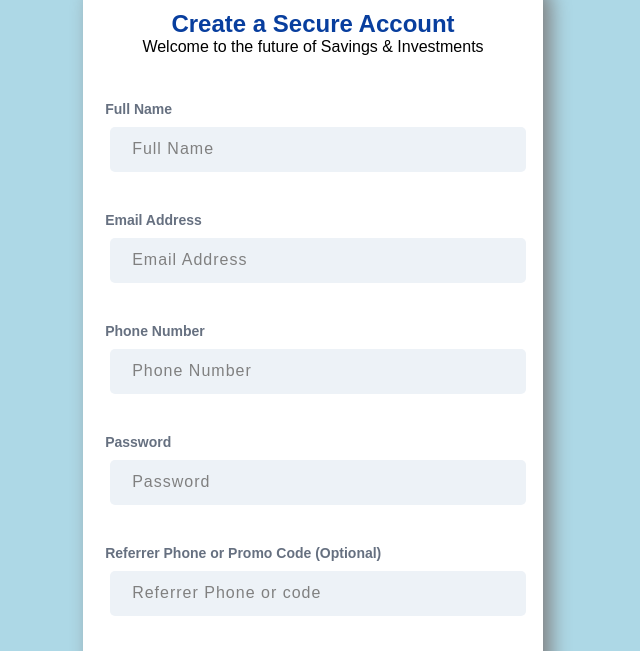
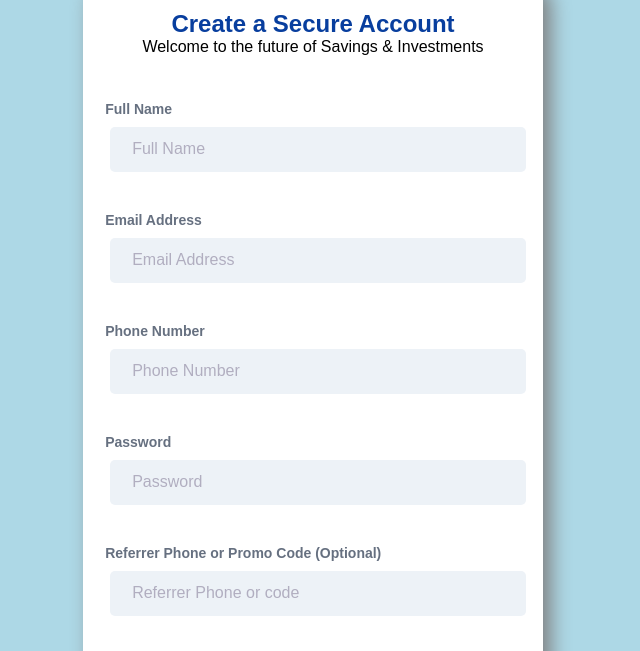
Before and after one commit to i-Mhyke/HTML-TASK-2, a plain HTML site: page index.html in a window 1280 px wide. Shown: the part 149-800 px from the top of the page, without its empty margins (327-967 px from the left). Drawn offline with Linux system fonts and the light colour scheme; a web font is replaced by a local one.

Commit message:
Update style.css

```diff
--- a/style.css
+++ b/style.css
@@ -90,9 +90,8 @@ input[type=submit]:hover{
 
 input::placeholder {
   font-size: 16px;
-  color: grey;
+  color: #b1aec0;
   font-family: 'Baloo Thambi 2', sans-serif;
-  letter-spacing: 1px;
 }
 
 @media (max-width: 767px){
```
